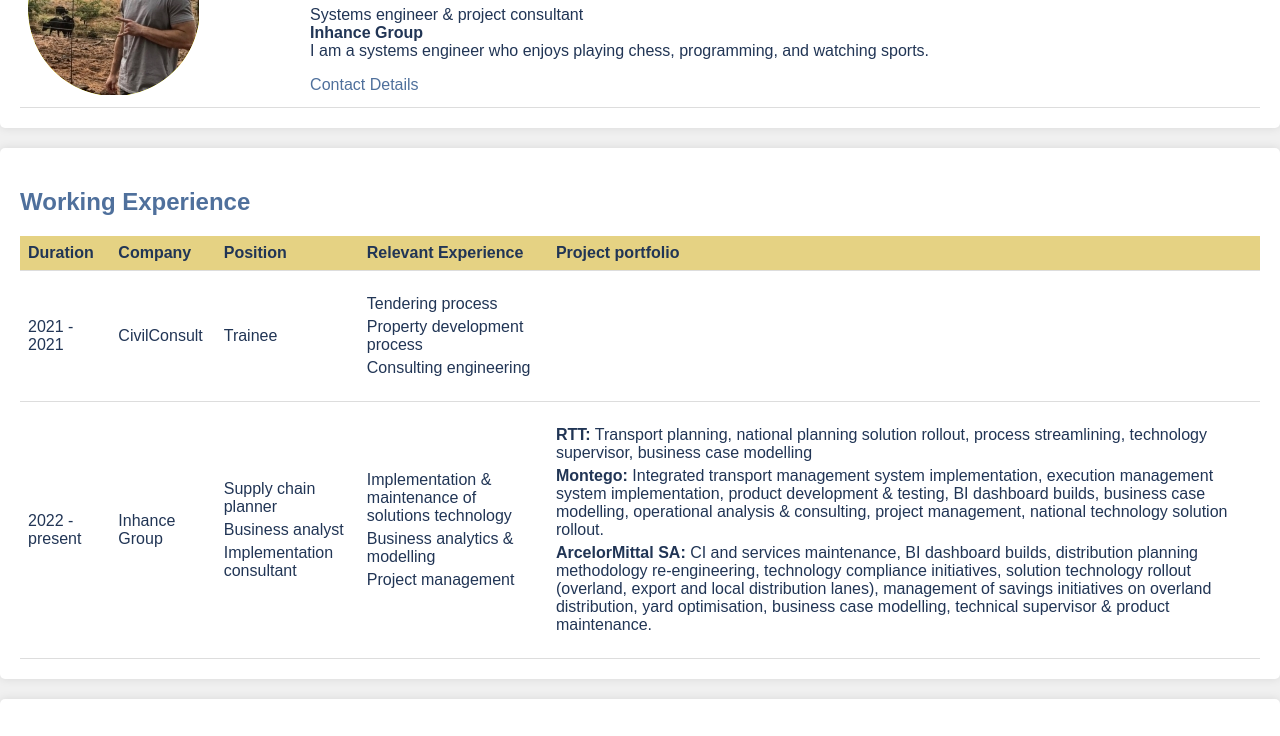
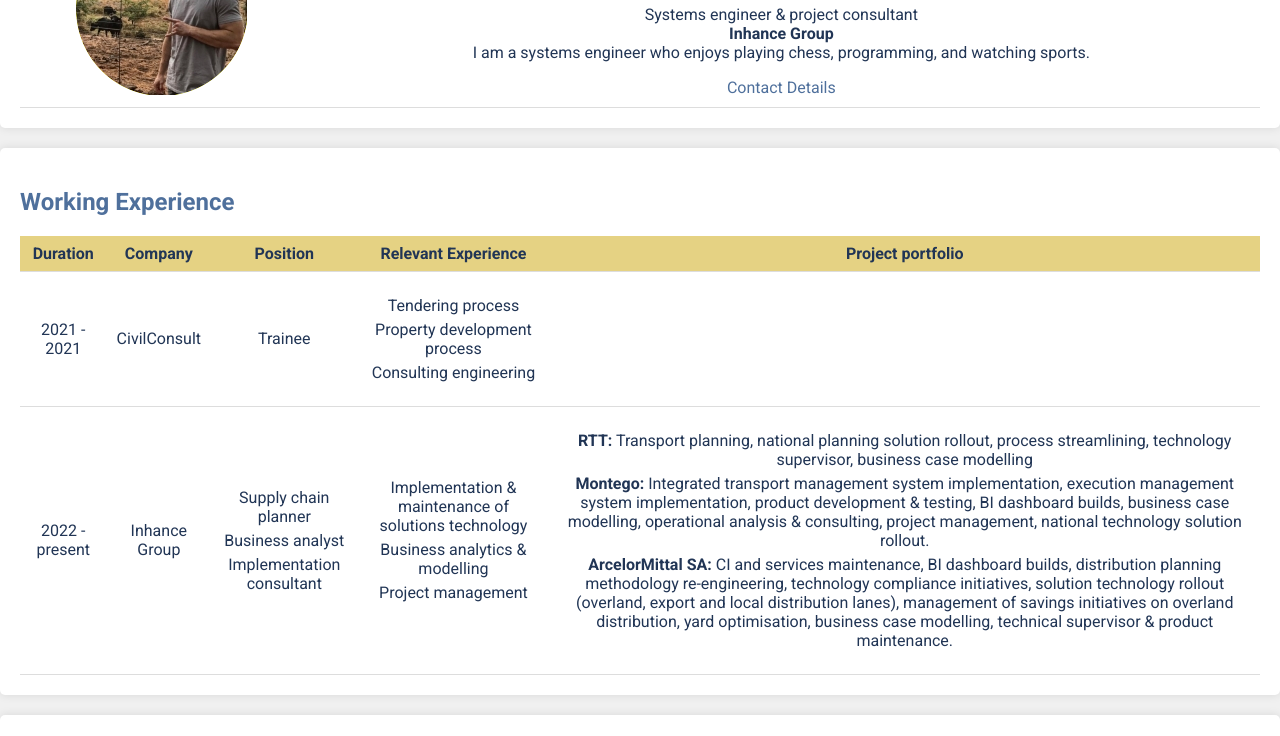
Before and after one commit to m4tsberglund/cv, a plain HTML site: page index.html in a window 1280 px wide. Shown: the part 106-842 px from the top of the page. Drawn offline with Linux system fonts and the light colour scheme.

Commit message:
CSS Update - Experience Table text centering

```diff
--- a/css/styles.css
+++ b/css/styles.css
@@ -1,5 +1,5 @@
 body {
-    font-family: Arial, sans-serif;
+    font-family: 'Roboto', sans-serif;
     background-color: #f0f0f0; /* Light Gray */
     color: #213555; /* Dark Blue */
     margin: 0;
@@ -11,6 +11,8 @@ body {
     padding: 20px;
     background-color: #fff; /* White */
     border-radius: 5px;
+    border-color: black;
+    border: 10px;
     box-shadow: 0px 0px 10px rgba(0, 0, 0, 0.1);
   }
 
@@ -36,6 +38,7 @@ body {
     padding: 8px;
     text-align: left;
     border-bottom: 1px solid #ddd;
+    text-align: center;
   }
 
   th {
```
Also changed, not shown: css/PT_Sans/OFL.txt (added), css/PT_Sans/PTSans-Bold.ttf (added), css/PT_Sans/PTSans-BoldItalic.ttf (added), css/PT_Sans/PTSans-Italic.ttf (added), css/PT_Sans/PTSans-Regular.ttf (added).
